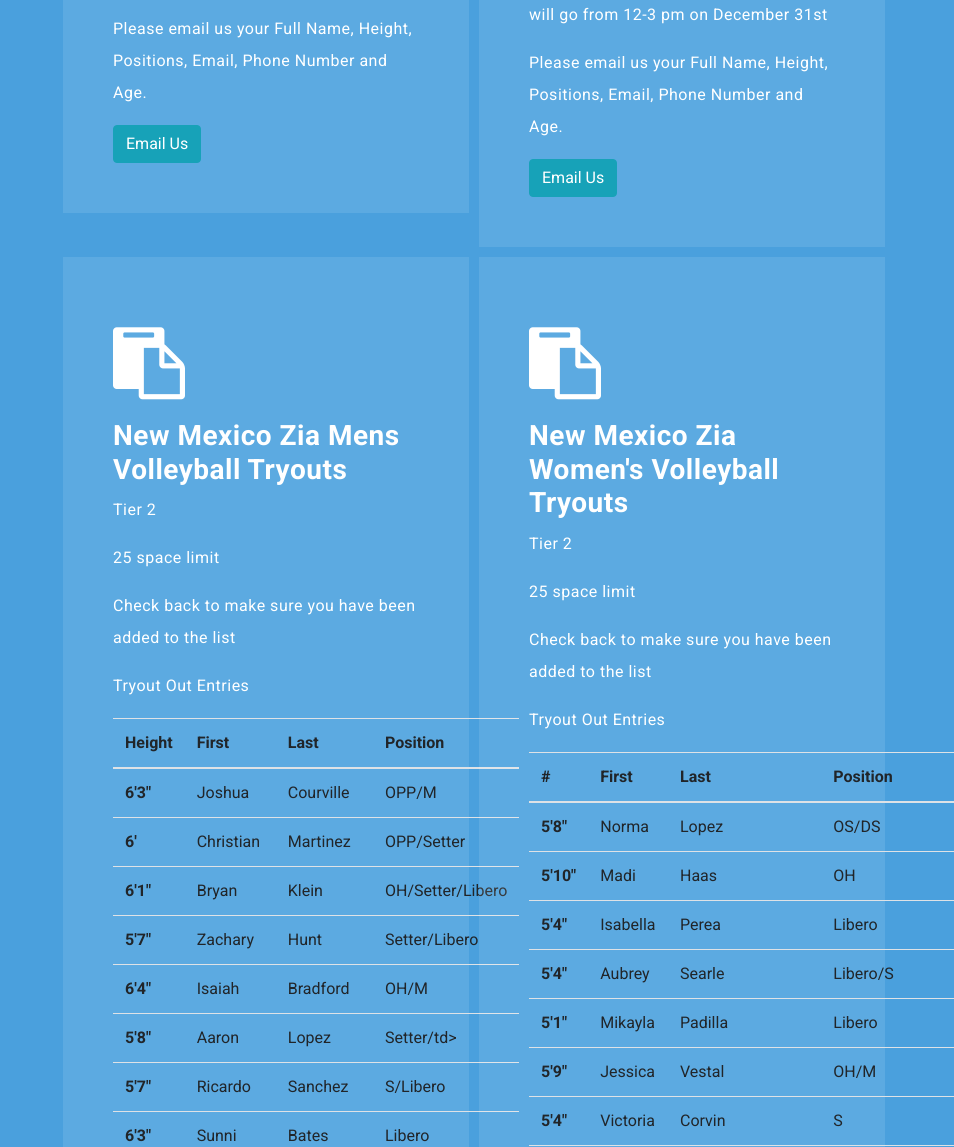
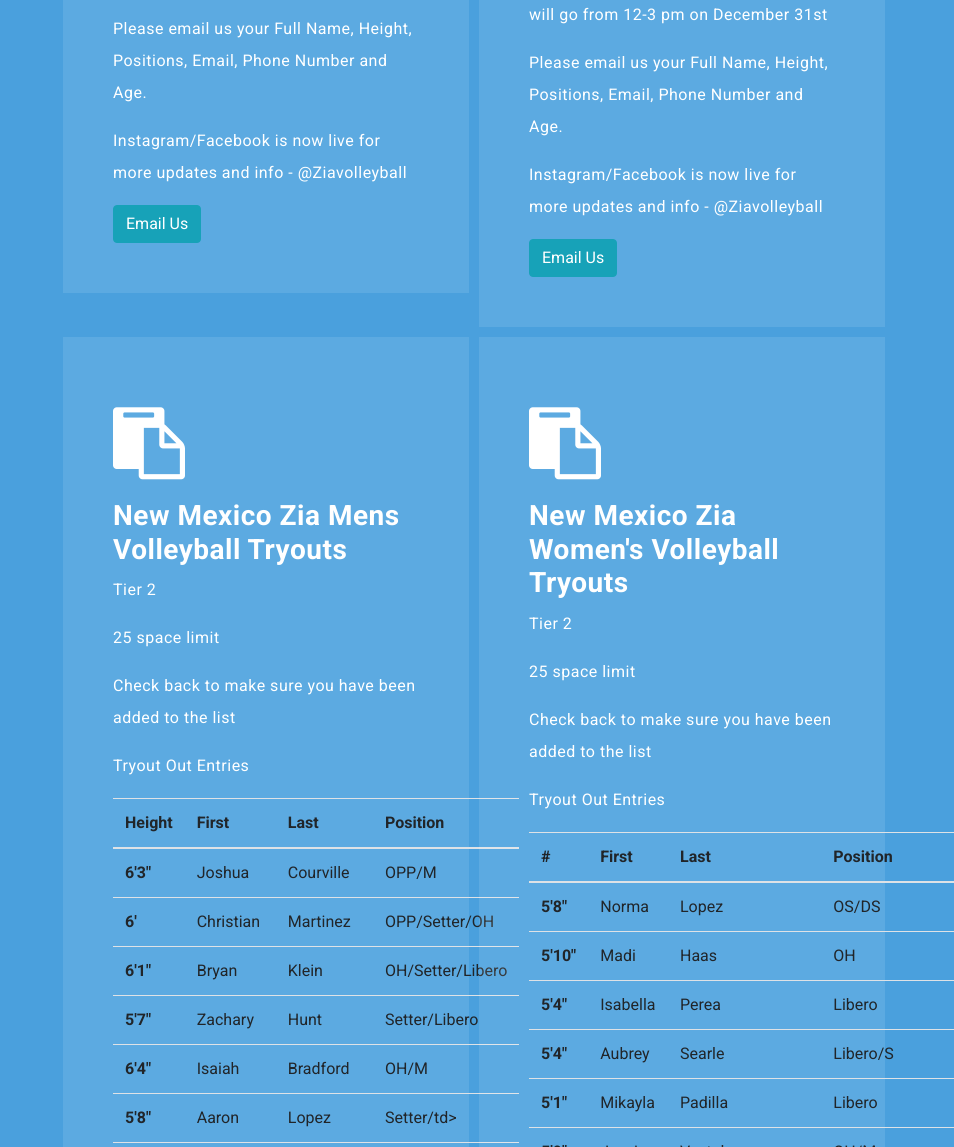
Before and after one commit to bryanklein2011/Zia-Volleyball, a plain HTML site: page index.html in a window 1280 px wide. Shown: the part 2367-3514 px from the top of the page, without its empty margins (326-1280 px from the left). Drawn offline with Linux system fonts and the light colour scheme.

Commit message:
Breana update

```diff
--- a/index.html
+++ b/index.html
@@ -149,6 +149,9 @@
                 <p>
                   Please email us your Full Name, Height, Positions, Email, Phone Number and Age.
                 </p>
+                <p>
+                  Instagram/Facebook is now live for more updates and info - @Ziavolleyball
+                </p>
 
                 <a href="mailto:nmziavolleyball@gmail.com" class="btn btn-info" role="button">Email Us</a>
               </div>
@@ -163,6 +166,9 @@
                 </p>
                 <p>
                   Please email us your Full Name, Height, Positions, Email, Phone Number and Age.
+                </p>
+                <p>
+                  Instagram/Facebook is now live for more updates and info - @Ziavolleyball
                 </p>
                 <a href="mailto:nmziavolleyball@gmail.com" class="btn btn-info" role="button">Email Us</a>
               </div>
@@ -201,7 +207,7 @@
                     <th scope="row">6'</th>
                     <td>Christian</td>
                     <td>Martinez</td>
-                    <td>OPP/Setter</td>
+                    <td>OPP/Setter/OH</td>
                   </tr>
                   <tr>
                     <th scope="row">6'1"</th>
```
